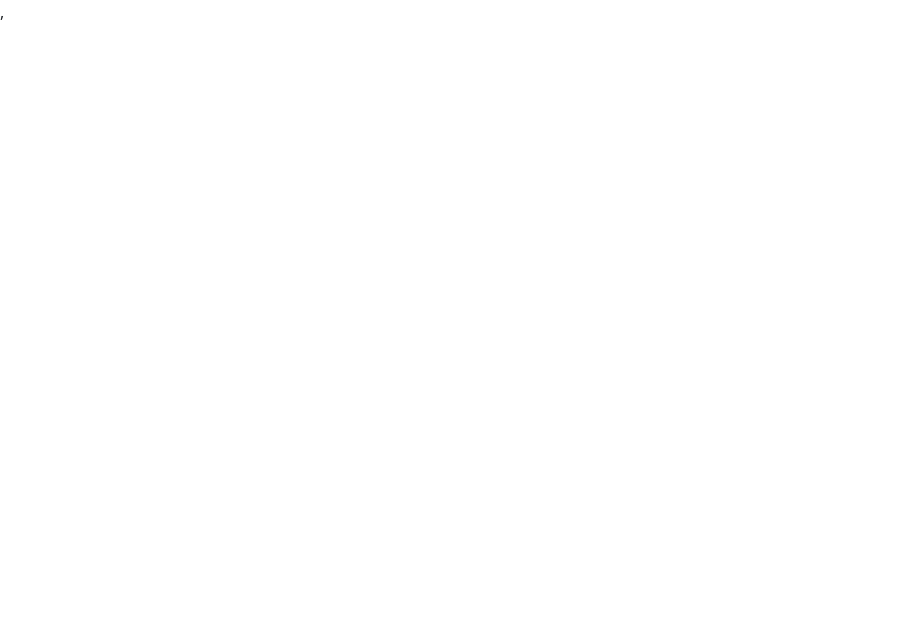
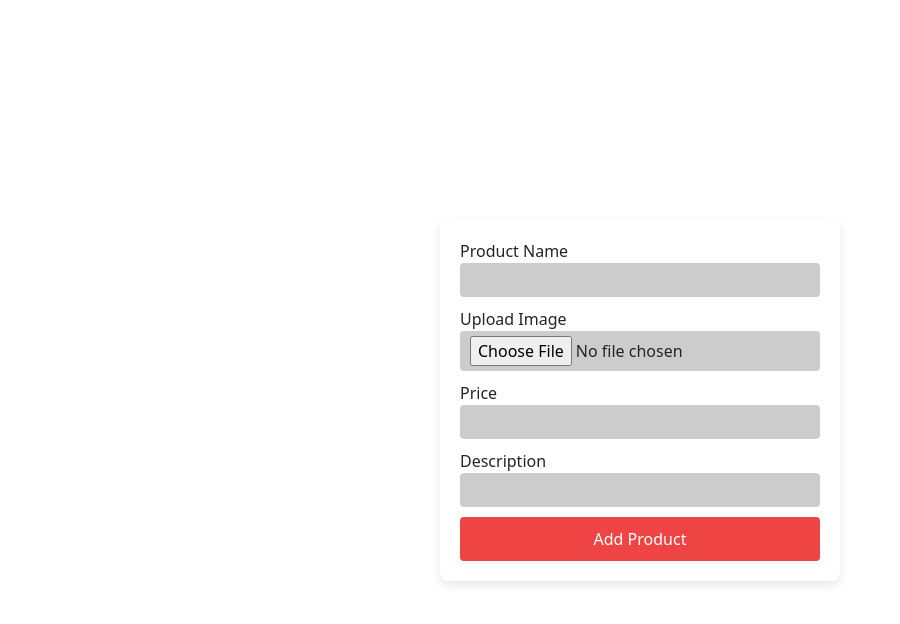
Before and after one commit to hiteshnavghade75/Fullstack-ECom, a React (Vite) app in the folder frontend/: page /add/product in a window 1280 px wide. Before the commit this address had no page. Shown: the top 624 px of the page, without its empty margins (0-900 px from the left). Built offline with nearby package versions, Linux system fonts and the light colour scheme.

Commit message:
add product functionality

```diff
--- a/frontend/package.json
+++ b/frontend/package.json
@@ -10,6 +10,7 @@
     "preview": "vite preview"
   },
   "dependencies": {
+    "axios": "^1.6.8",
     "react": "^18.2.0",
     "react-dom": "^18.2.0",
     "react-hot-toast": "^2.4.1",
--- a/frontend/src/App.jsx
+++ b/frontend/src/App.jsx
@@ -4,6 +4,7 @@ import toast, { Toaster } from 'react-hot-toast';
 import Home from './pages/home/Home';
 import Login from './pages/login/Login';
 import SignUp from './pages/signup/SignUp';
+import AddProduct from './pages/addProduct/AddProduct';
 
 
 function App() {
@@ -14,6 +15,7 @@ function App() {
           <Route path='/' element={<Home/>} />
           <Route path='/login' element={<Login/>}/>
           <Route path='/signup' element={<SignUp/>}/>
+          <Route path='/add/product' element={<AddProduct/>}/>
         </Routes>
       </Router>
       <Toaster/>
--- /dev/null
+++ b/frontend/src/pages/addProduct/AddProduct.jsx
@@ -0,0 +1,152 @@
+import React, { useState } from 'react'
+
+const AddProduct = () => {
+    const [formData, setFormData] = useState({
+        productName: '',
+        price: '',
+        description: '',
+        image: null
+      });
+
+      const handleChange = (e) => {
+        setFormData({ ...formData, [e.target.name]: e.target.value });
+      };
+
+      const handleImageChange = (e) => {
+        setFormData({ ...formData, image: e.target.files[0] });
+      };
+
+      const handleSubmit = async (e) => {
+        e.preventDefault();
+
+        const formDataToSend = new FormData();
+        formDataToSend.append('productName', formData.productName);
+        formDataToSend.append('productImage', formData.image);
+        formDataToSend.append('price', formData.price);
+        formDataToSend.append('description', formData.description);
+
+        try {
+          const response = await fetch('http://localhost:5000/api/product/add', {
+            method: 'POST',
+            body: formDataToSend
+          });
+
+        } catch (error) {
+            console.error('Error:', error);
+          }
+      };
+  return (
+    <div>
+ <div className="signup-container">
+      <div className="form-container">
+
+        <form className="form" onSubmit={handleSubmit}>
+          <label htmlFor="productName">Product Name</label>
+          <input
+            type="text"
+            id="productName"
+            name="productName"
+            className="form-input"
+            value={formData.productName}
+            onChange={handleChange}
+          />
+
+          <label htmlFor="productImage">Upload Image </label>
+          <input
+            type="file"
+            id="productImage"
+            name="productImage"
+            className="form-input"
+            placeholder=''
+            onChange={handleImageChange}
+          />
+
+          <label htmlFor="price">Price</label>
+          <div className="password-container">
+            <input
+              id="price"
+              name="price"
+              className="form-input"
+              value={formData.price}
+              onChange={handleChange}
+            />
+          </div>
+
+          <label htmlFor="description">Description</label>
+          <div className="password-container">
+            <input
+              id="description"
+              name="description"
+              className="form-input"
+              value={formData.description}
+              onChange={handleChange}
+            />
+          </div>
+
+          <button className="signup-btn" type="submit">
+                Add Product
+          </button>
+        </form>
+
+
+      </div>
+    </div>
+    </div>
+  )
+}
+
+export default AddProduct;
+
+
+
+// import React, { useState } from 'react';
+
+// const AddProduct = () => {
+//   const [formData, setFormData] = useState({
+//     productName: '',
+//     price: '',
+//     description: '',
+//     image: null
+//   });
+
+//   const handleChange = (e) => {
+//     setFormData({ ...formData, [e.target.name]: e.target.value });
+//   };
+
+//   const handleImageChange = (e) => {
+//     setFormData({ ...formData, image: e.target.files[0] });
+//   };
+
+//   const handleSubmit = async (e) => {
+//     e.preventDefault();
+
+//     const formDataToSend = new FormData();
+//     formDataToSend.append('productName', formData.productName);
+//     formDataToSend.append('productImage', formData.image);
+//     formDataToSend.append('price', formData.price);
+//     formDataToSend.append('description', formData.description);
+
+//     try {
+//       const response = await fetch('http://localhost:5000/api/product/add', {
+//         method: 'POST',
+//         body: formDataToSend
+//       });
+
+//     } catch (error) {
+//         console.error('Error:', error);
+//       }
+//   };
+
+//   return (
+//     <form onSubmit={handleSubmit}>
+//       <input type="text" name="productName" value={formData.productName} onChange={handleChange} />
+//       <input type="text" name="price" value={formData.price} onChange={handleChange} />
+//       <input type="text" name="description" value={formData.description} onChange={handleChange} />
+//       <input type="file" name="image" onChange={handleImageChange} />
+
+//       <button type="submit">Submit</button>
+//     </form>
+//   );
+// };
+
+// export default AddProduct;
```
Also changed, not shown: 1 other file (tests, documents, lock files or other folders).
